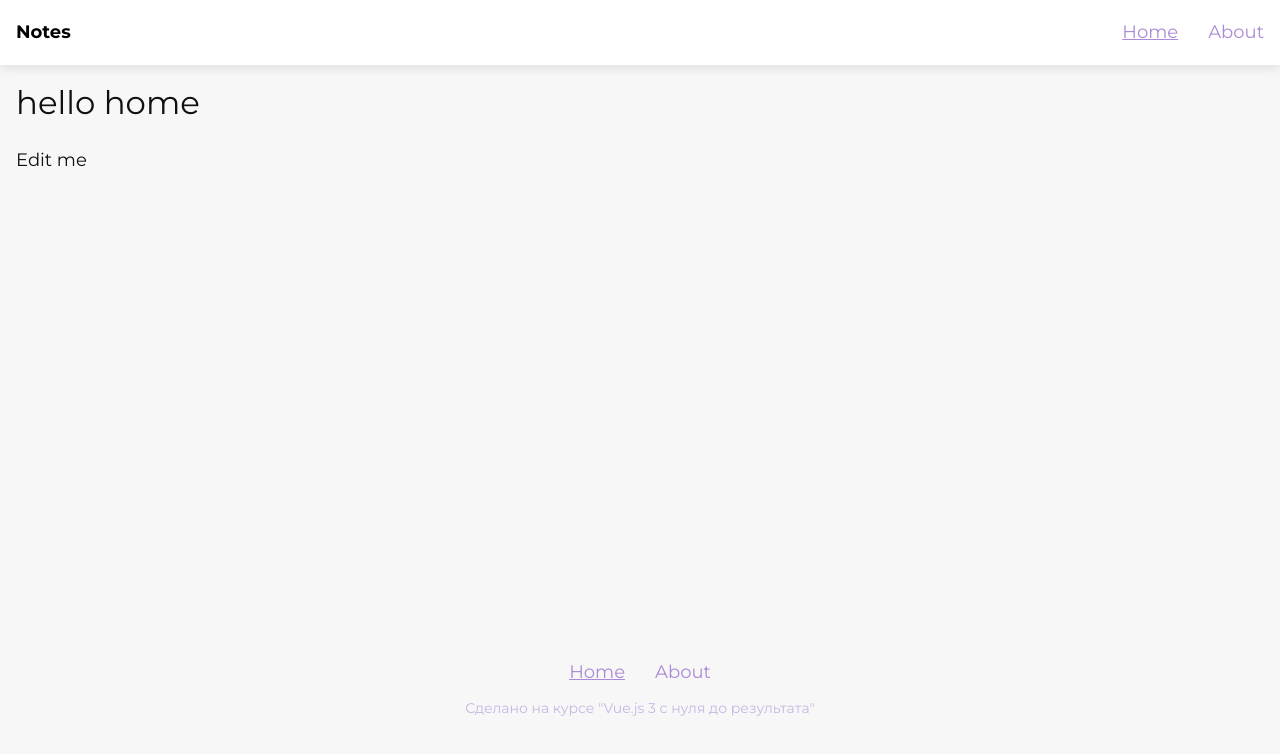
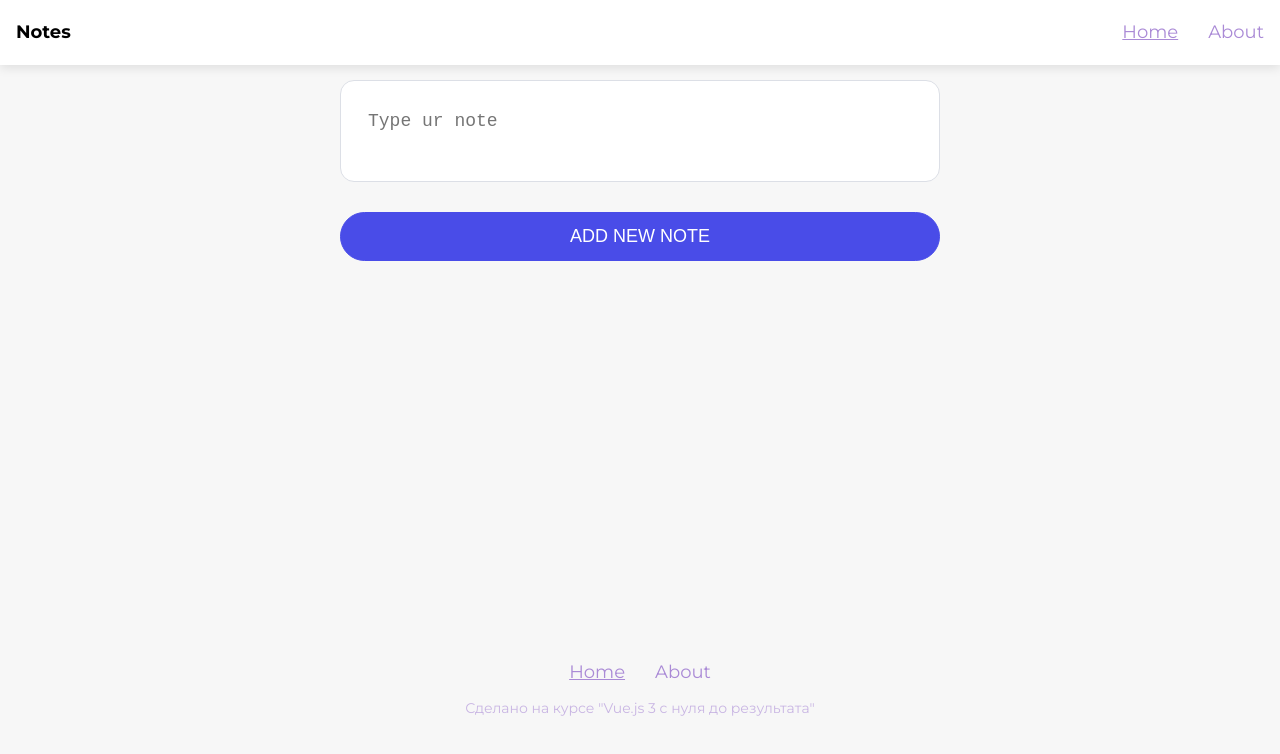
Before and after one commit to DariaZherebtsova/vue-3-notes, a Vue app: page / in a window 1280 px wide. Shown: the top 754 px of the page. Built offline with nearby package versions, Linux system fonts and the light colour scheme.

Commit message:
add Form

```diff
--- /dev/null
+++ b/src/components/Notes/Form.vue
@@ -0,0 +1,44 @@
+<template>
+  <div class="note-form__wrapper">
+    <form class="note-form"
+      @submit.prevent="onSubmit"
+    >
+      <textarea
+        required
+        v-model="value"
+        placeholder="Type ur note"
+      />
+      <button class="btn btnPrimary" type="submit">Add new note</button>
+    </form>
+  </div>
+</template>
+
+<script>
+export default {
+  data() {
+    return {
+      value: '',
+    }
+  },
+  methods: {
+    onSubmit() {
+      this.$emit('onSubmit', this.value)
+      console.log('--value', this.value);
+      this.value = '';
+    }
+  }
+}
+</script>
+<style lang="scss">
+  .note-form__wrapper {
+    display: flex;
+    flex-direction: column;
+    align-items: center;
+  }
+  .note-form {
+    max-width: 600px;
+    display: flex;
+    flex-direction: column;
+    width: 100%;
+  }
+</style>
--- a/src/pages/about.vue
+++ b/src/pages/about.vue
@@ -10,10 +10,16 @@
       <li>Хеши и моды для роутера</li>
       <li>Настройка общего конфига</li>
     </ul>
+    <h2>И мелочи:</h2>
+    <ul>
+      <li>Полное настройка для переиспользования шаблона</li>
+      <li>Универсальный компонент списка и форм</li>
+      <li>Универсальный компонент Тегов для будущих проектов</li>
+    </ul>
     <p>
       Сделано на курсе
       <a href="https://tocode.ru/courses/vuejs-3-s-nulya-do-rezultata/"
-        >Cделано на курсе "Vue.js 3 c нуля до результата"</a
+        >Vue.js 3 c нуля до результата</a
       >
     </p>
   </div>
--- a/src/pages/home.vue
+++ b/src/pages/home.vue
@@ -1,6 +1,19 @@
 <template>
   <div class="md-body">
-    <h1>hello home</h1>
-    <p>Edit me</p>
+    <Form @onSubmit="handleSubmit"/>
   </div>
 </template>
+
+<script>
+import Form from '@/components/Notes/Form.vue';
+export default {
+  components: {
+    Form
+  },
+  methods: {
+    handleSubmit(note) {
+      console.log('--note', note);
+    }
+  },
+}
+</script>
```
